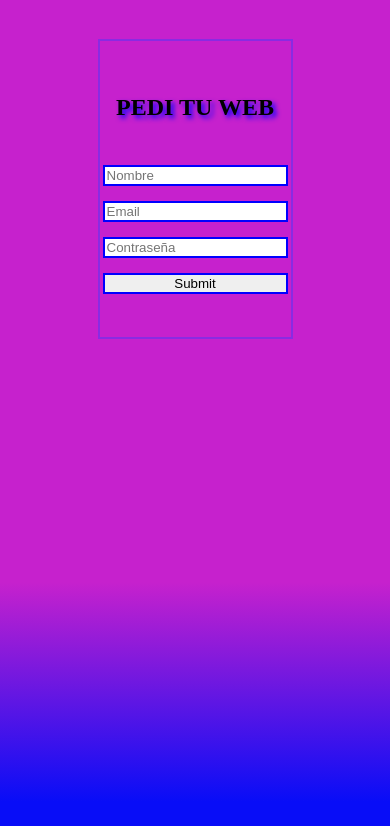
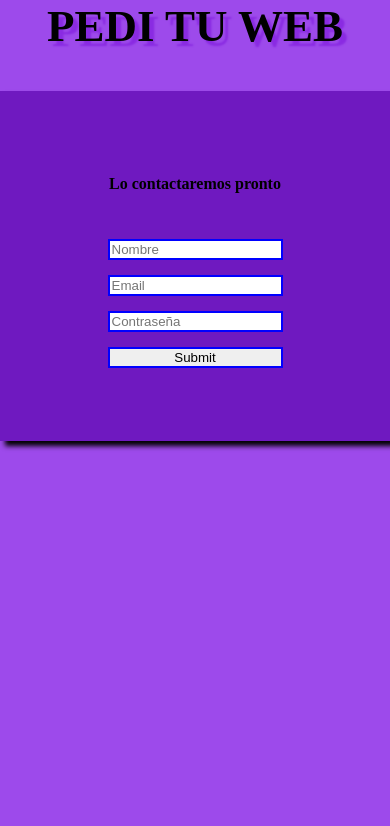
Before and after one commit to matias-tello/matdevelopment, a website: page formulario.html in a window 390 px wide. Drawn offline with Linux system fonts and the light colour scheme.

Commit message:
agrego proyecto

```diff
--- a/css/main.css
+++ b/css/main.css
@@ -154,29 +154,37 @@ display: flex;
     transition: all .5s;
   }
 
+.title-form{
+  width: 100%;
+  display: flex;
+  justify-content: center;
+  text-shadow:5px 5px 2px blueviolet ;
+}
 
   #myForm{
     display: flex;
-    border: 2px solid blueviolet;
+    background-color: #6f19c0;
     flex-direction: column;
-    width: 50%;
+    width: 35%;
     justify-content: center;
     align-items: center;
-    height: 300px;
+    height: 350px;
     margin-top: 10%;
-    margin-left: 25%;
+    margin-left: 31%;
+    box-shadow: 5px 5px 5px black;
 
   }
 
 .body-form{
-background: rgb(8,13,247);
-background: linear-gradient(0deg, rgba(8,13,247,1) 5%, rgba(198,33,205,1) 31%);
+  background-color: #9d4aeb;
 }
 
   .cont-inp{
     display: flex;
     flex-direction: column;
     padding: 10px;
+    width: 50%;
+
   }
 
 input{
@@ -278,4 +286,20 @@ display: flex;
     transition: all .5s;
   }
 
+
+
+
+
+#myForm{
+  width: 100%;
+  justify-content: center;
+  align-items: center;
+  margin-left: 0%;
 }
+
+.title-form{
+  font-size: 45px;
+}
+
+
+}
--- a/formulario.html
+++ b/formulario.html
@@ -10,9 +10,10 @@
 </head>
 <body class="body-form">
 
+    <h1 class="title-form"> PEDI TU WEB </h1>
 <form action="" method="get" id="myForm">
 
-    <h2> PEDI TU WEB </h2>
+    <h4>Lo contactaremos pronto</h4>
 
 
 
```
Also changed, not shown: package.json (added, +19 -0 lines).
